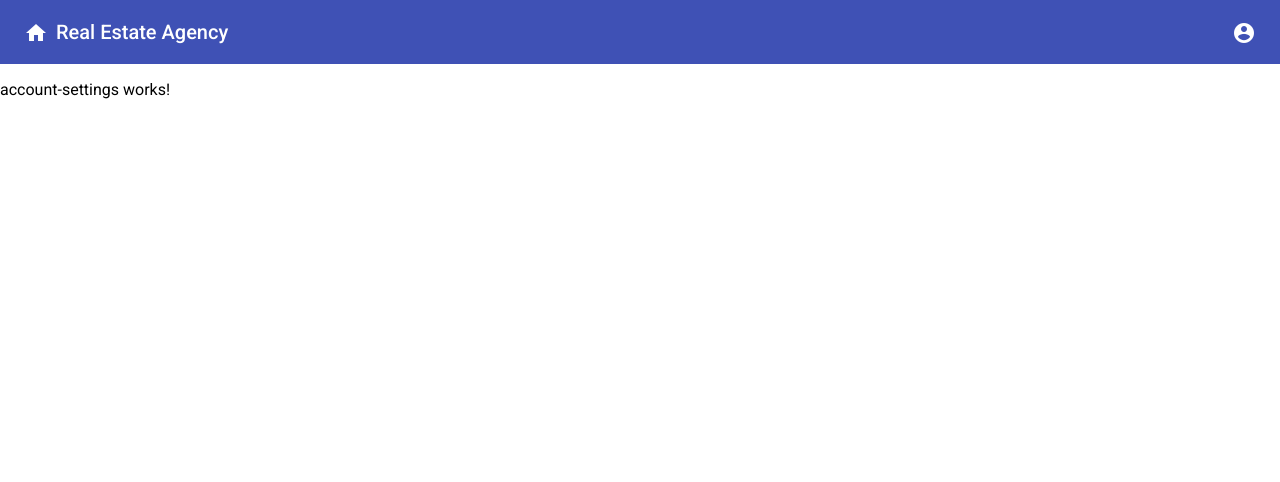
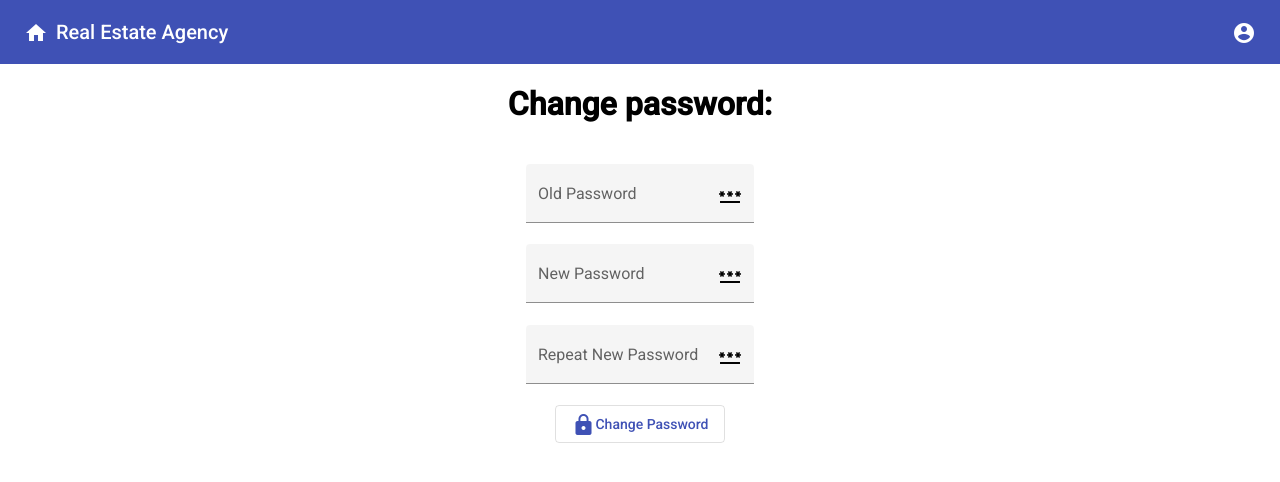
Before and after one commit to bogdanbebic/etf-pia, an Angular app in the folder real-estate-agency/: page /profile in a window 1280 px wide. Shown: the top 482 px of the page. Built offline with nearby package versions, Linux system fonts and the light colour scheme.

Commit message:
frontend: Add password-change.component

```diff
--- a/real-estate-agency/src/app/account-settings/account-settings.component.html
+++ b/real-estate-agency/src/app/account-settings/account-settings.component.html
@@ -1 +1 @@
-<p>account-settings works!</p>
+<app-password-change></app-password-change>
--- a/real-estate-agency/src/app/app.module.ts
+++ b/real-estate-agency/src/app/app.module.ts
@@ -26,6 +26,7 @@ import { RealEstatesNewComponent } from './real-estates-new/real-estates-new.com
 import { UsersListComponent } from './users-list/users-list.component';
 import { RealEstatesMyListComponent } from './real-estates-my-list/real-estates-my-list.component';
 import { AccountSettingsComponent } from './account-settings/account-settings.component';
+import { PasswordChangeComponent } from './password-change/password-change.component';
 
 @NgModule({
   declarations: [
@@ -48,7 +49,8 @@ import { AccountSettingsComponent } from './account-settings/account-settings.co
     RealEstatesNewComponent,
     UsersListComponent,
     RealEstatesMyListComponent,
-    AccountSettingsComponent
+    AccountSettingsComponent,
+    PasswordChangeComponent
   ],
   imports: [
     BrowserModule,
--- /dev/null
+++ b/real-estate-agency/src/app/password-change/password-change.component.css
@@ -0,0 +1,3 @@
+.center {
+  text-align: center;
+}
--- /dev/null
+++ b/real-estate-agency/src/app/password-change/password-change.component.html
@@ -0,0 +1,26 @@
+<div class="center">
+  <h1>Change password:</h1>
+  <br />
+  <mat-form-field appearance="fill">
+    <mat-label>Old Password</mat-label>
+    <mat-icon matSuffix>password</mat-icon>
+    <input [(ngModel)]="passwordOld" matInput type="password">
+  </mat-form-field>
+  <br />
+  <mat-form-field appearance="fill">
+    <mat-label>New Password</mat-label>
+    <mat-icon matSuffix>password</mat-icon>
+    <input [(ngModel)]="password" matInput type="password">
+  </mat-form-field>
+  <br />
+  <mat-form-field appearance="fill">
+    <mat-label>Repeat New Password</mat-label>
+    <mat-icon matSuffix>password</mat-icon>
+    <input [(ngModel)]="passwordRepeat" matInput type="password">
+  </mat-form-field>
+  <br />
+  <button mat-stroked-button color="primary" (click)="changePassword()">
+    <mat-icon>lock</mat-icon>
+    <span>Change Password</span>
+  </button>
+</div>
--- /dev/null
+++ b/real-estate-agency/src/app/password-change/password-change.component.ts
@@ -0,0 +1,23 @@
+import { Component, OnInit } from '@angular/core';
+
+@Component({
+  selector: 'app-password-change',
+  templateUrl: './password-change.component.html',
+  styleUrls: ['./password-change.component.css']
+})
+export class PasswordChangeComponent implements OnInit {
+
+  passwordOld: string;
+  password: string;
+  passwordRepeat: string;
+
+  constructor() { }
+
+  ngOnInit(): void {
+  }
+
+  changePassword() {
+    // TODO: implement
+  }
+
+}
```
Also changed, not shown: 1 other file (tests, documents, lock files or other folders).
